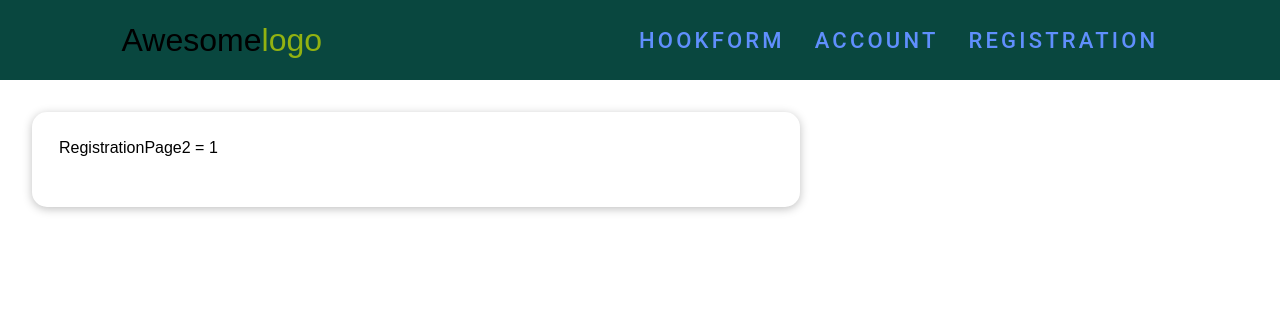
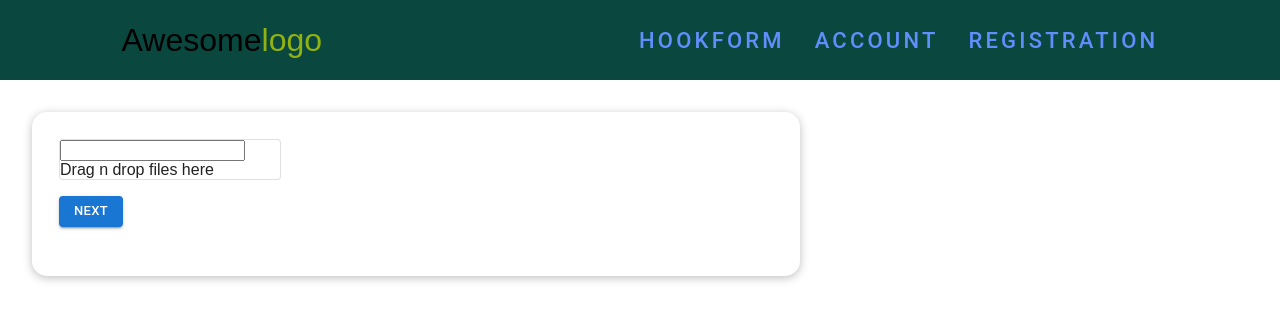
Before and after one commit to AntonVak/Form-React-Practice, a React (Create React App) app: page /formregister/1 in a window 1280 px wide. Shown: the top 320 px of the page. Built offline with nearby package versions, Linux system fonts and the light colour scheme.

Commit message:
change registration pages

```diff
--- /dev/null
+++ b/src/components/UI/Form/FileInput.jsx
@@ -0,0 +1,38 @@
+import { List, ListItem, ListItemIcon, ListItemText, Paper } from "@mui/material";
+import Dropzone from "react-dropzone";
+import { Controller } from "react-hook-form";
+
+const FileInput = ({ name, control }) => {
+  return (
+    <Controller
+      control={control}
+      name={name}
+      defaultValue={[]}
+      render={({ field: { onChange, onBlur, value } }) => (
+        <>
+          <Dropzone onDrop={onChange}>
+            {({ getRootProps, getInputProps }) => (
+              <Paper variant="outlined" {...getRootProps()}>
+                {/* <CloudUpLoad/> */}
+                <input name={name} onBlur={onBlur} {...getInputProps} />
+                <p>Drag n drop files here</p>
+              </Paper>
+            )}
+          </Dropzone>
+          <List>
+            {value.map((file, index) => (
+              <ListItem key={index}>
+                <ListItemIcon>
+                    {/* <InsertDriveFil/> */}
+                </ListItemIcon>
+                <ListItemText primary={file.name} secondary={file.size}></ListItemText>
+              </ListItem>
+            ))}
+          </List>
+        </>
+      )}
+    />
+  );
+};
+
+export default FileInput;
--- a/src/components/formRegistration/FormRegistranion.jsx
+++ b/src/components/formRegistration/FormRegistranion.jsx
@@ -1,10 +1,13 @@
 import { useForm } from "react-hook-form";
+import { useDispatch } from "react-redux";
 import { Link, useNavigate } from "react-router-dom";
 import { yupResolver } from "@hookform/resolvers/yup";
 import * as yup from "yup";
 import FormWrap from "../UI/FormWrap";
 import { StyledBox } from "./FormRegisStyles";
 import TextField from "../UI/Form/TextField";
+import { useAuth } from "../../hooks/useAuth";
+import { updateAuthForm } from "../../store/auth/slice";
 
 const schema = yup
   .object({
@@ -25,19 +28,26 @@ const schema = yup
 
 const FormRegistration = () => {
   const navigate = useNavigate();
+  const dispatchFunc = useDispatch();
+  const userData = useAuth();
 
-  const handleStep2Click = () => {
-    navigate("/formregister/pg1", { replace: true });
-  };
+  // const handleStep2Click = () => {
+  //   navigate("/formregister/pg1", { replace: true });
+  // };
 
   const { control, handleSubmit } = useForm({
     defaultValues: {
-      firstName: "",
+      firstName: userData.firstName,
     },
     mode: "onTouched",
     resolver: yupResolver(schema),
   });
-  const onSubmit = (data) => console.log(data);
+  const onSubmit = (data) => {
+    dispatchFunc(updateAuthForm(data));
+    navigate("/formregister/pg1", { replace: true });
+    console.log(data);
+    console.log(userData);
+  };
 
   return (
     <FormWrap>
@@ -45,9 +55,7 @@ const FormRegistration = () => {
         <TextField control={control} name="firstName" label="First Name" />
         <TextField control={control} name="lastName" label="Last Name" />
 
-        <button onClick={handleStep2Click} type="submit">
-          Step2
-        </button>
+        <button type="submit">Next</button>
       </form>
     </FormWrap>
   );
--- a/src/components/formRegistration/RegistranionPage1.jsx
+++ b/src/components/formRegistration/RegistranionPage1.jsx
@@ -7,13 +7,14 @@ import { useNavigate } from "react-router-dom";
 import { Form } from "../formAccount/FormAccountStyle";
 import TextField from "../UI/Form/TextField";
 import { BtnAddPhone } from "../UI/Buttons/ButtonPhoneStyle";
+import { Checkbox, FormControlLabel } from "@mui/material";
 
 const emailReg =
   /^[a-zA-Z0-9.!#$%&'*+/=?^_`{|}~-]+@[a-zA-Z0-9-]+(?:\.[a-zA-Z0-9-]+)*$/;
 
 const schema = yup
   .object({
-    email: yup.string().required().matches(emailReg, "E-mail is not valid"),
+    email: yup.string().email().required().matches(emailReg, "E-mail is not valid"),
   })
   .required();
 
@@ -24,10 +25,11 @@ const RegistrationPage1 = () => {
     navigate("/formregister/pg2", { replace: true });
   };
 
-  const { control, register, handleSubmit } = useForm({
+  const { control, handleSubmit } = useForm({
     defaultValues: {
       email: "",
     },
+    mode: "onTouched",
     resolver: yupResolver(schema),
   });
   const onSubmit = (data) => console.log(data);
@@ -37,6 +39,8 @@ const RegistrationPage1 = () => {
       <FormWrap>
         <Form  onSubmit={handleSubmit(onSubmit)}>
           <TextField control={control} name="email" label="E-mail" />
+          <FormControlLabel control={<Checkbox  />} label="Do you have a phone?" name="isPhone"/>
+
           <BtnAddPhone onClick={handleStep3Click}>Step3</BtnAddPhone>
         </Form>
       </FormWrap>
--- a/src/components/formRegistration/RegistranionPage2.jsx
+++ b/src/components/formRegistration/RegistranionPage2.jsx
@@ -2,18 +2,30 @@ import { useForm } from "react-hook-form";
 import { yupResolver } from "@hookform/resolvers/yup";
 import * as yup from "yup";
 import FormWrap from "../UI/FormWrap";
-import { TextField } from "@mui/material";
+import { Button, TextField } from "@mui/material";
 import { StyledBox } from "./FormRegisStyles";
-import {useParams} from "react-router-dom"
-
-
+import { useParams } from "react-router-dom";
+import FileInput from "../UI/Form/FileInput";
+import { Form } from "../formAccount/FormAccountStyle";
 
 const RegistrationPage2 = () => {
- const {pg2} = useParams()
+  const { pg2 } = useParams();
+
+  const { control, handleSubmit } = useForm({
+    // defaultValues: {
+    //   files: "",
+    // },
+    // mode: "onTouched",
+    // resolver: yupResolver(schema),
+  });
+  const onSubmit = (data) => console.log(data);
   return (
     <FormWrap>
       <StyledBox component="form" noValidate autoComplete="off">
-      RegistrationPage2 = {pg2}
+        <Form onSubmit={handleSubmit(onSubmit)}>
+          <FileInput control={control} name="files" />
+          <Button variant="contained" size="small">Next</Button>
+        </Form>
       </StyledBox>
     </FormWrap>
   );
--- a/src/hooks/useAuth.js
+++ b/src/hooks/useAuth.js
@@ -1,11 +1,10 @@
-import { useSelector } from "react-redux"
-import { selectEmail, selectName, selectPassword } from "../store/auth/selectors"
+import { useSelector } from "react-redux";
+import { selectUser } from "../store/auth/selectors";
 
 export const useAuth = () => {
-    const userName = useSelector(selectName)
-    const email = useSelector(selectEmail)
-    const password = useSelector(selectPassword);
+  const userData = useSelector(selectUser);
+  // const email = useSelector(selectEmail)
+  // const password = useSelector(selectPassword);
 
-
-    return {userName, email, password};
-}
+  return  userData ;
+};
--- a/src/index.js
+++ b/src/index.js
@@ -9,8 +9,9 @@ import store from "./store/store";
 const root = ReactDOM.createRoot(document.getElementById("root"));
 root.render(
   <React.StrictMode>
-  <Provider store={store}/>
-    <GlobalStyles />
-    <App />
+    <Provider store={store}>
+      <GlobalStyles />
+      <App />
+    </Provider>
   </React.StrictMode>
 );
--- a/src/store/auth/selectors.js
+++ b/src/store/auth/selectors.js
@@ -1,3 +1,3 @@
-export const selectName = (state) => state.auth.name;
-export const selectEmail = (state) => state.auth.email;
-export const selectPassword = (state) => state.auth.password;
+export const selectUser = (state) => state.auth.authForm;
+// export const selectEmail = (state) => state.auth.email;
+// export const selectPassword = (state) => state.auth.password;
--- a/src/store/auth/slice.js
+++ b/src/store/auth/slice.js
@@ -2,17 +2,24 @@ import { createSlice } from '@reduxjs/toolkit';
 
 
 const initialState = {
-    name: "",
-    email: "",
-    password: "",
+    authForm: {
+        firstName: "",
+        lastName: "",
+        email: "",
+        files:[],
+
+    },
 }
 
 const authSlice = createSlice({
     name: "auth",
     initialState,
     reducers: {
-
+        updateAuthForm: (state, action) => {
+            // Обновляем поля authForm на основе данных из action.payload
+            state.authForm = { ...state.authForm, ...action.payload };
+          },
     }
 })
-
+export const { updateAuthForm } = authSlice.actions;
 export const authReducer = authSlice.reducer;
```
